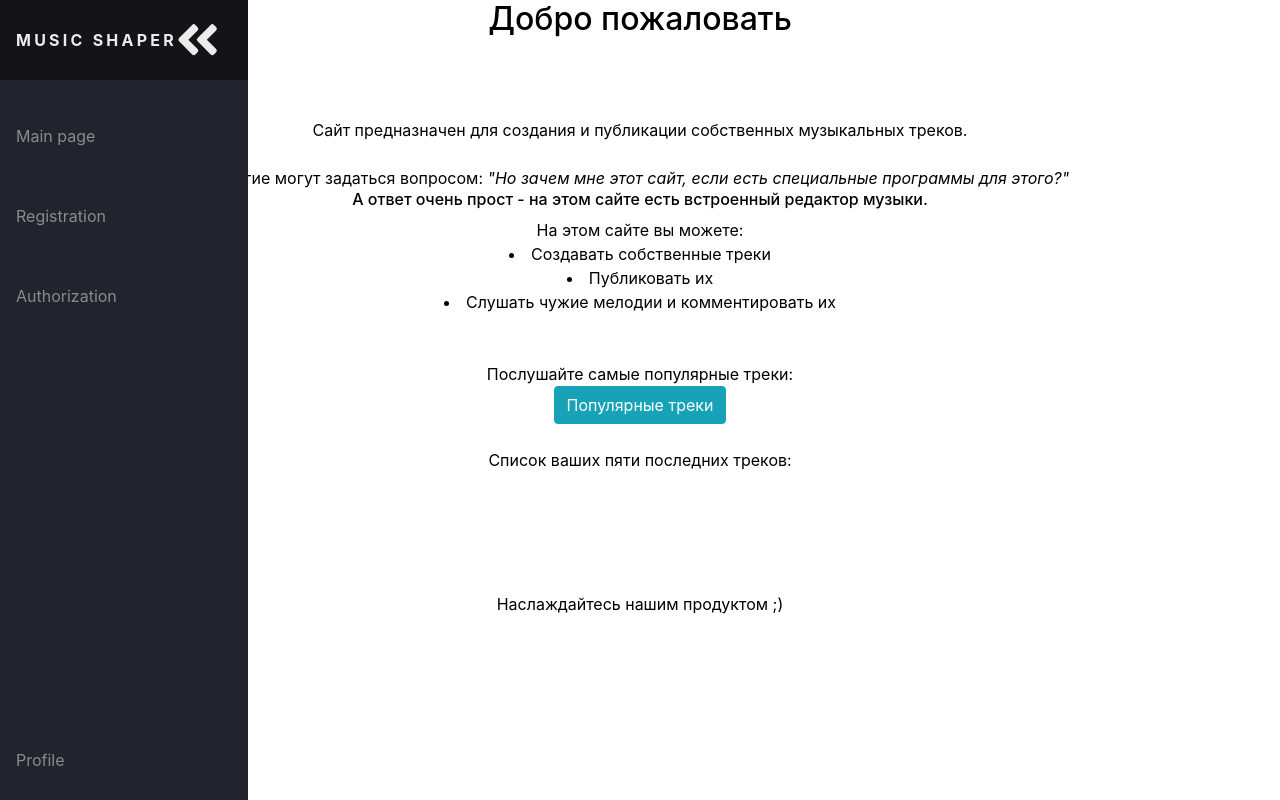
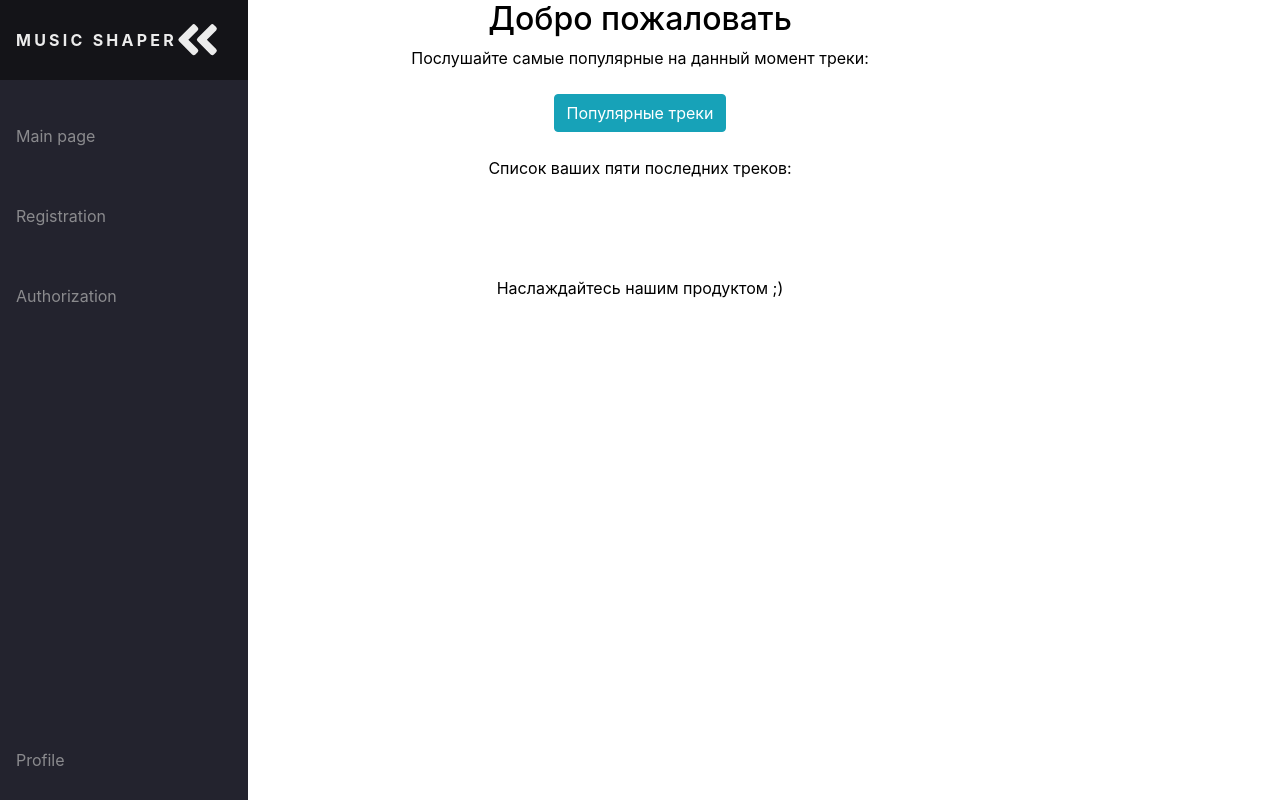
Before and after one commit to korsilyn/MusicShaper, a Django app: page / in a window 1280 px wide. Run offline with Django 3.2, Linux system fonts and the light colour scheme; the visitor is signed in with stand-in values (Sample User, id 1); some libraries are stand-ins or nearby versions.

Commit message:
Я начал исправлять #1

```diff
--- a/main/templates/index.html
+++ b/main/templates/index.html
@@ -1,41 +1,32 @@
 {% extends 'base.html' %}
 
 {% block 'title' %}Главная страница{% endblock %}
-{% block 'head' %}
-
-{% endblock %}
 {% block 'body' %}
 <div class="text-center">
     <h2>Добро пожаловать</h2>
-    <br><br><br>
-    Сайт предназначен для создания и публикации собственных музыкальных треков.
-    <br><br>
-    Многие могут задаться вопросом: <i> "Но зачем мне этот сайт, если есть специальные программы для этого?"</i>
-    <br>
-    <h6>А ответ очень прост - на этом сайте есть встроенный редактор музыки.</h6>
-    На этом сайте вы можете:
-
 
 {% if not user.is_authenticated %}
+     <br><br><br>
+     Сайт предназначен для создания и публикации собственных музыкальных треков.
+     <br><br>
+     Многие могут задаться вопросом: <i> "Но зачем мне этот сайт, если есть специальные программы для этого?"</i>
+     <br>
+     <h6>А ответ очень прост - на этом сайте есть встроенный редактор музыки.</h6>
+     На этом сайте вы можете:
     <li>Создавать собственные треки (если вы находитесь в своем профиле)</li>
     <li>Публиковать их (если вы находитесь в своем профиле)</li>
     <li>Слушать чужие мелодии и комментировать их</li>
     <br><br>
     На данный момент вы не зашли в свой профиль или же вы просто не зарегистрированы.
+    <br><br><br>
+
+{% else  %}
+    Послушайте самые популярные на данный момент треки:
     <br><br>
-<br>
-{% endif %}
-{% if user.is_authenticated  %}
-    <li>Создавать собственные треки</li>
-    <li>Публиковать их</li>
-    <li>Слушать чужие мелодии и комментировать их</li>
-    <br><br>
-    Послушайте самые популярные треки:<br>
     <button type="submit" class="btn btn-info">Популярные треки</button>
     <br><br>
     Список ваших пяти последних треков:
     <br><br><br><br><br>
-<br>
 {% endif %}
      Наслаждайтесь нашим продуктом ;)
     </div>
```
